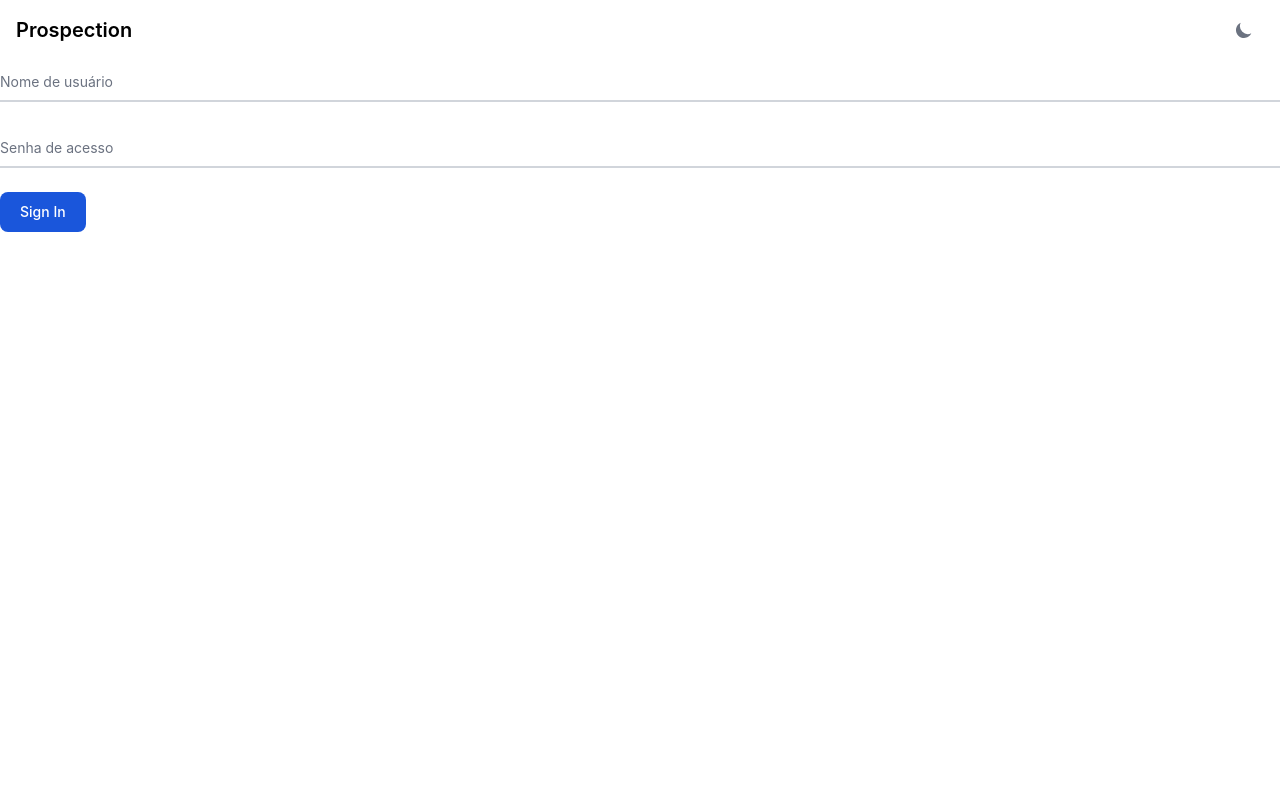
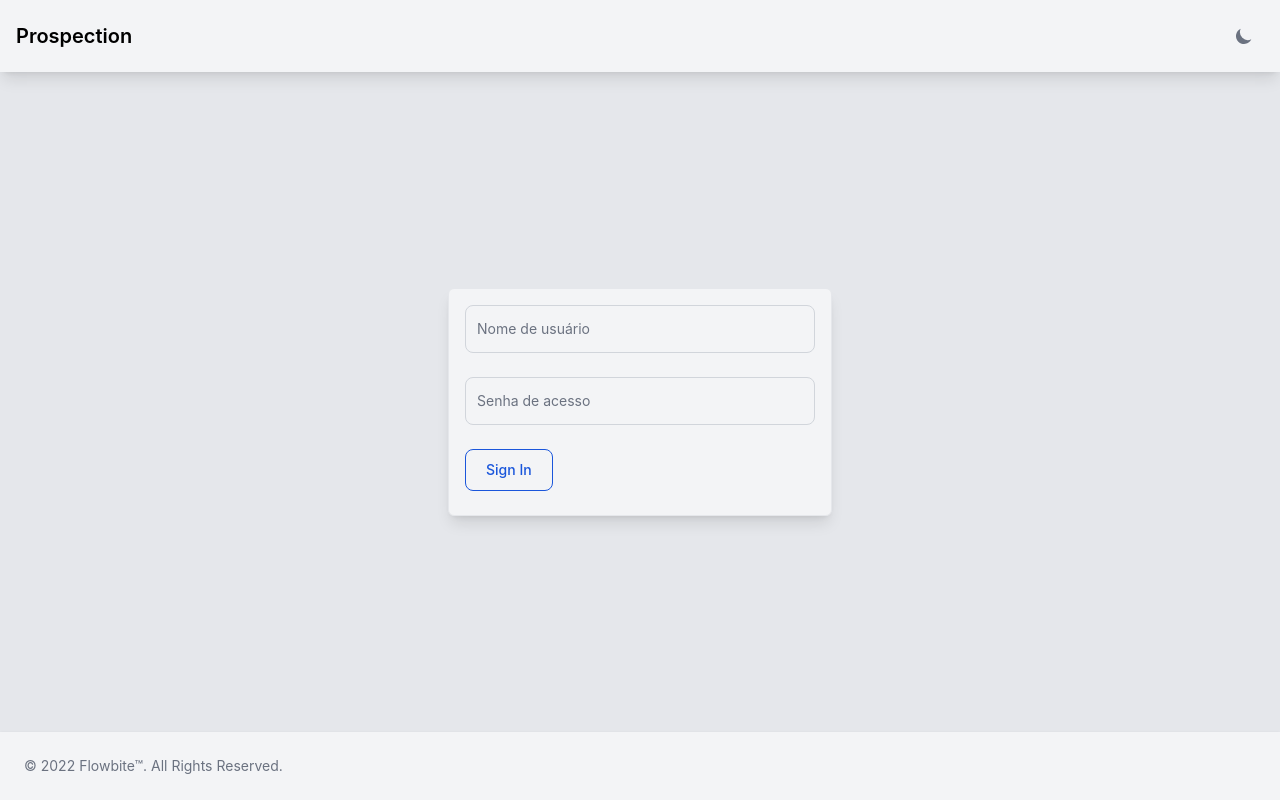
Before and after one commit to wellintonmbvix/prospection, a React (Create React App) app in the folder packages/front-end/: page /login in a window 1280 px wide. Built offline with nearby package versions, Linux system fonts and the light colour scheme.

Commit message:
Criando tela de Login

```diff
--- a/packages/front-end/src/pages/login/index.tsx
+++ b/packages/front-end/src/pages/login/index.tsx
@@ -1,33 +1,31 @@
-import React from "react";
-import { DarkThemeToggle, Navbar, Sidebar, Spinner } from "../../lib";
+import { DarkThemeToggle } from "../../lib";
 
 export default function Login() {
   return (
-    <div className="flex h-screen w-full flex-col overflow-hidden">
-      <Navbar className="border-b" fluid>
-        <div className="flex items-center">
+    <div className="w-full h-screen min-h-640 flex flex-nowrap flex-col overflow-hidden bg-gray-200 dark:bg-gray-900">
+      <div className="w-screen content-between flex justify-between flex-row items-center p-4 bg-gray-100 dark:bg-gray-700 shadow-lg">
         <span className="text-xl font-semibold dark:text-white">
-            Prospection
+          {`Prospection`}
         </span>
-        </div>
         <div className="flex items-center gap-2">
           <DarkThemeToggle />
         </div>
-      </Navbar>
-      <div className="container mx-auto">
+      </div>
+      <div className="w-screen h-screen min-h-640 flex flex-nowrap scroll-smooth hover:scroll-auto grid justify-items-center flex items-center" style={{overflowY:'scroll'}}>
+        <div className="w-5/6 max-w-sm flex flex-col bg-gray-100 dark:bg-gray-700 p-4 rounded-md shadow-lg border border-gray-200 dark:border-gray-700">
           <form>
             <div className="relative z-0 mb-6 w-full group">
               <input
-              type="email"
+                type="text"
                 name="username"
                 id="username"
-              className="block py-2.5 px-0 w-full text-sm text-gray-900 bg-transparent border-0 border-b-2 border-gray-300 appearance-none dark:text-white dark:border-gray-600 dark:focus:border-blue-500 focus:outline-none focus:ring-0 focus:border-blue-600 peer"
+                className="block px-2.5 pb-2.5 pt-4 w-full text-sm text-gray-900 bg-transparent rounded-lg border-1 border-gray-300 appearance-none dark:text-white dark:border-gray-600 dark:focus:border-blue-500 focus:outline-none focus:ring-0 focus:border-blue-600 peer"
                 placeholder=" "
                 required
-            ></input>
+              />
               <label
                 htmlFor="username"
-              className="peer-focus:font-medium absolute text-sm text-gray-500 dark:text-gray-400 duration-300 transform -translate-y-6 scale-75 top-3 -z-10 origin-[0] peer-focus:left-0 peer-focus:text-blue-600 peer-focus:dark:text-blue-500 peer-placeholder-shown:scale-100 peer-placeholder-shown:translate-y-0 peer-focus:scale-75 peer-focus:-translate-y-6"
+                className="absolute text-sm text-gray-500 dark:text-gray-400 duration-300 transform -translate-y-4 scale-70 top-2 z-10 origin-[0] bg-gray-100 dark:bg-gray-700 px-2 peer-focus:px-2 peer-focus:text-blue-800 dark:peer-focus:text-blue-300 peer-placeholder-shown:scale-100 peer-placeholder-shown:-translate-y-1/2 peer-placeholder-shown:top-1/2 peer-focus:top-2 peer-focus:scale-70 peer-focus:-translate-y-4 left-1"
               >
                 Nome de usuário
               </label>
@@ -37,25 +35,35 @@ export default function Login() {
                 type="password"
                 name="password"
                 id="password"
-              className="block py-2.5 px-0 w-full text-sm text-gray-900 bg-transparent border-0 border-b-2 border-gray-300 appearance-none dark:text-white dark:border-gray-600 dark:focus:border-blue-500 focus:outline-none focus:ring-0 focus:border-blue-600 peer"
+                className="block px-2.5 pb-2.5 pt-4 w-full text-sm text-gray-900 bg-transparent rounded-lg border-1 border-gray-300 appearance-none dark:text-white dark:border-gray-600 dark:focus:border-blue-500 focus:outline-none focus:ring-0 focus:border-blue-600 peer"
                 placeholder=" "
                 required
               />
               <label
                 htmlFor="password"
-              className="peer-focus:font-medium absolute text-sm text-gray-500 dark:text-gray-400 duration-300 transform -translate-y-6 scale-75 top-3 -z-10 origin-[0] peer-focus:left-0 peer-focus:text-blue-600 peer-focus:dark:text-blue-500 peer-placeholder-shown:scale-100 peer-placeholder-shown:translate-y-0 peer-focus:scale-75 peer-focus:-translate-y-6"
+                className="absolute text-sm text-gray-500 dark:text-gray-400 duration-300 transform -translate-y-4 scale-70 top-2 z-10 origin-[0] bg-gray-100 dark:bg-gray-700 px-2 peer-focus:px-2 peer-focus:text-blue-800 dark:peer-focus:text-blue-300 peer-placeholder-shown:scale-100 peer-placeholder-shown:-translate-y-1/2 peer-placeholder-shown:top-1/2 peer-focus:top-2 peer-focus:scale-70 peer-focus:-translate-y-4 left-1"
               >
                 Senha de acesso
               </label>
             </div>
             <button
               type="submit"
-            className="text-white bg-blue-700 hover:bg-blue-800 focus:ring-4 focus:outline-none focus:ring-blue-300 font-medium rounded-lg text-sm w-full sm:w-auto px-5 py-2.5 text-center dark:bg-blue-600 dark:hover:bg-blue-700 dark:focus:ring-blue-800"
+              className="text-blue-700 hover:text-white border border-blue-700 hover:bg-blue-800 focus:ring-4 focus:outline-none focus:ring-blue-300 font-medium rounded-lg text-sm px-5 py-2.5 text-center mr-2 mb-2 dark:border-blue-500 dark:text-blue-200 dark:hover:text-white dark:hover:bg-blue-600 dark:focus:ring-blue-800"
             >
               Sign In
             </button>
           </form>
         </div>
       </div>
+      <footer className="p-4 bg-gray-100 shadow md:flex md:items-center md:justify-between md:p-6 dark:bg-gray-700">
+        <span className="text-sm text-gray-500 sm:text-center dark:text-gray-400">
+          © 2022{" "}
+          <a href="https://flowbite.com/" className="hover:underline">
+            Flowbite™
+          </a>
+          . All Rights Reserved.
+        </span>
+      </footer>
+    </div>
   );
 }
--- a/packages/front-end/tailwind.config.js
+++ b/packages/front-end/tailwind.config.js
@@ -5,6 +5,9 @@ module.exports = {
     "node_modules/flowbite-react/**/*.{js,jsx,ts,tsx}"
   ],
   theme: {
+    container: {
+      center: true,
+    },
     extend: {},
   },
   plugins: [
```
Also changed, not shown: 1 other file (tests, documents, lock files or other folders). Lines whose indentation alone changed are shown as unchanged.
